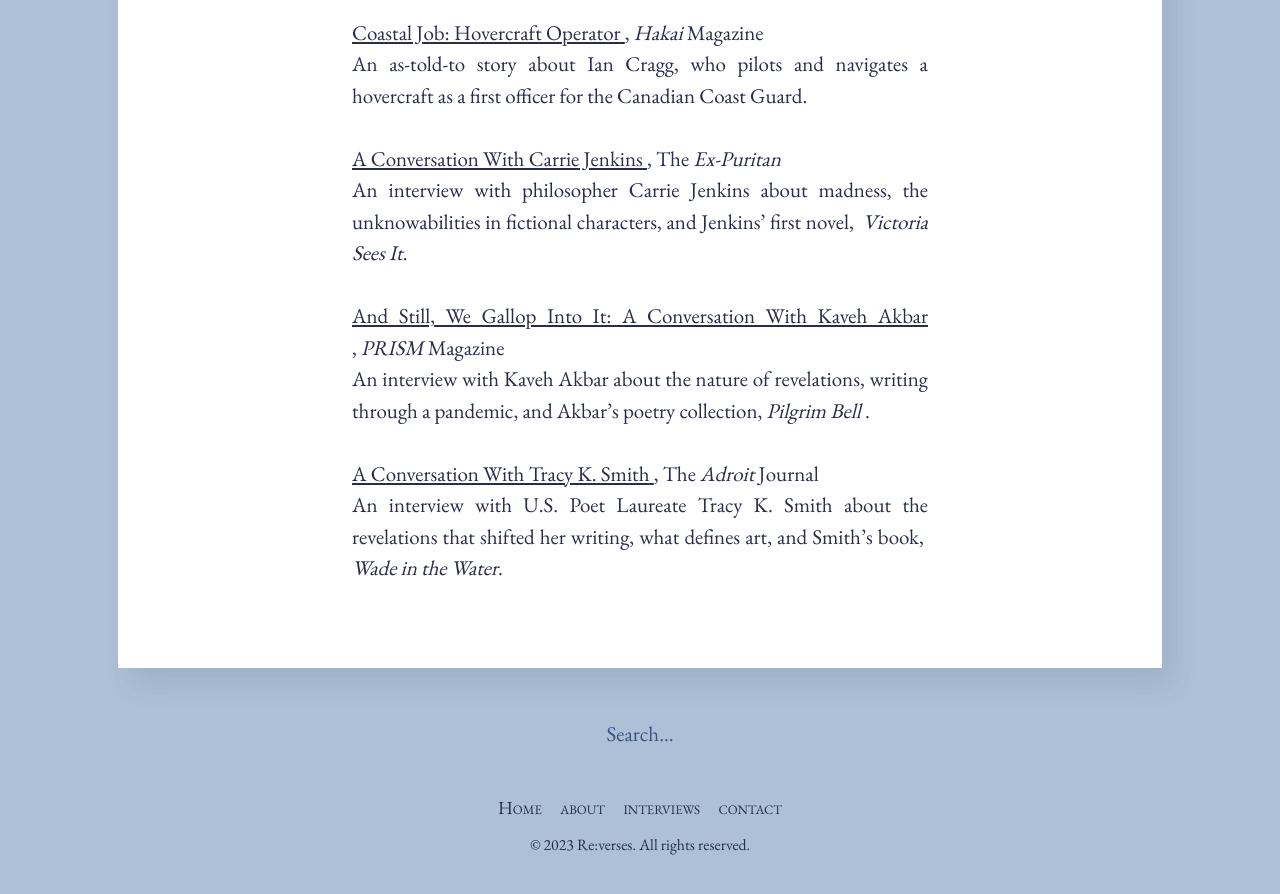
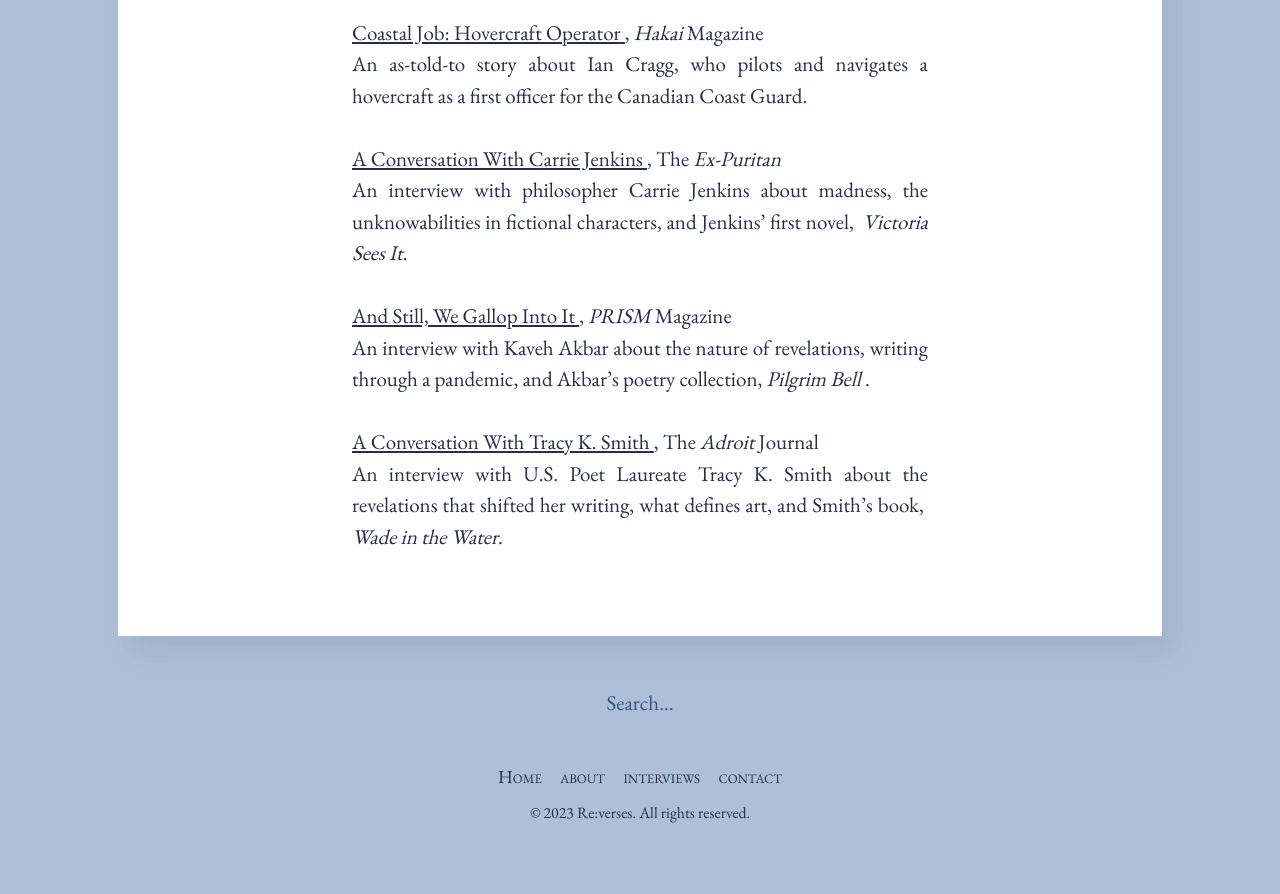
Before and after one commit to reversely/reverses-master, a Jekyll site: the page built from shereen.md, in a window 1280 px wide and 900 px high, scrolled down 1604 px. Shown: the top 894 px of the window. Built offline with Jekyll 4.4.1, drawn with Linux system fonts in a browser that asks for light colours; some web fonts are replaced; after the commit the page ends 2473 px from its top, so only the background shows below that.

Commit message:
Formatting

```diff
--- a/shereen.md
+++ b/shereen.md
@@ -7,7 +7,6 @@
 <h3><b>Shereen Lee is a writer and mechanical engineer based in Prince Rupert, BC.</b> Her work appears in Engineers and Geoscientists BC's <em>Innovation Magazine</em>, <em>Hakai</em> Magazine, the <em>Taipei Times</em>, the <em>Ploughshares</em> blog, and other publications. Her writing focuses on new creations and their stewards.<br><br></h3>
 
 <img src="/assets/images/divider.svg" alt="re:verses" style="width:140px;">
-
 
 <p><h1>Selected Clips</h1></p>
 <p></p>
@@ -41,7 +40,7 @@
 <p><br /></p>
 <p>
 <a href="https://prismmagazine.ca/2021/09/09/and-still-we-gallop-into-it-an-interview-with-kaveh-akbar/">
-<u><span>And Still, We Gallop Into It: A Conversation With Kaveh Akbar</span></u>
+<u>And Still, We Gallop Into It</u>
 </a>
 <span>,&nbsp;</span><em><span>PRISM</span></em><span>&nbsp;Magazine</span>
 </p>
```
